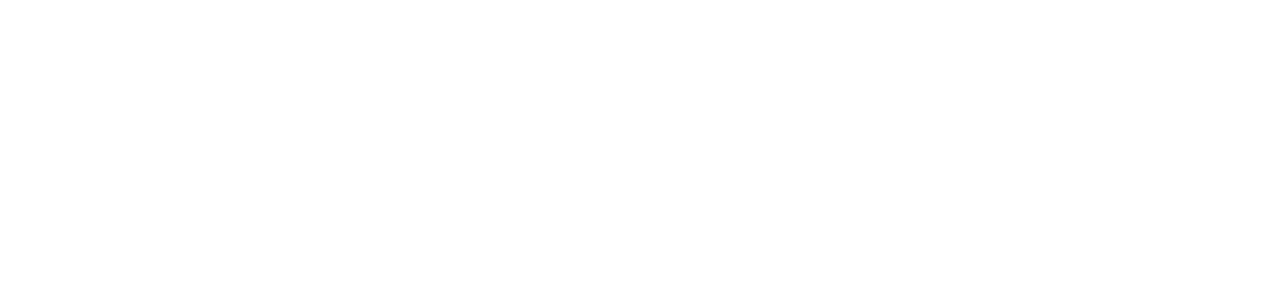
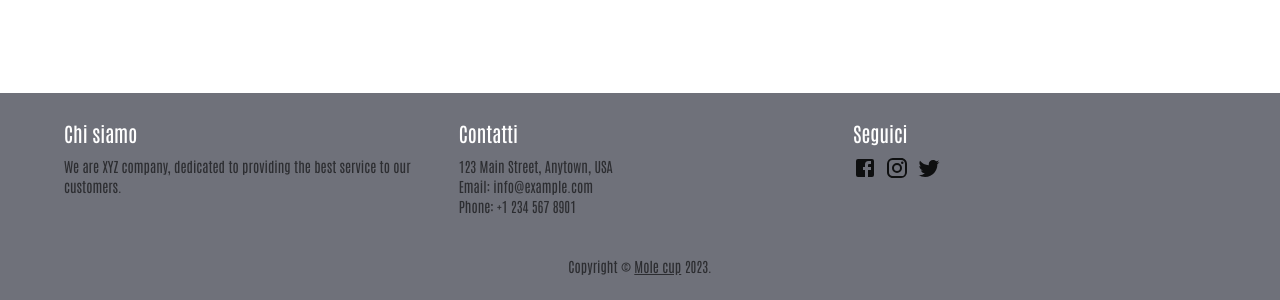
Before and after one commit to molecup/mole-frontend, a Next.js app in the folder mole-frontend/: page / in a window 1280 px wide. Shown: the part 804-1104 px from the top of the page. Before the commit the page ends 800 px from the top, so only its background shows below. Built offline with nearby package versions, Linux system fonts and the light colour scheme.

Commit message:
created footer and added min page height

```diff
--- a/mole-frontend/src/app/layout.tsx
+++ b/mole-frontend/src/app/layout.tsx
@@ -2,8 +2,8 @@
 import type { Metadata } from 'next'
 import { Inter } from 'next/font/google'
 import ThemeRegistry from '@/components/ThemeRegistry/ThemeRegistry';
-import Container from '@mui/system/Container';
 import Box from '@mui/system/Box';
+import Footer from '@/components/footer';
 
 
 //const inter = Inter({ subsets: ['latin'] })
@@ -23,9 +23,13 @@
       <body>
       <ThemeRegistry>
         <NavBar>
-          <Box sx={{padding : 0}}>
-            {children}
+          <Box sx={{display: 'flex', flexDirection: 'column', minHeight: '130vh',}}>
+            <Box sx={{padding : 0}}>
+              {children}
+            </Box>
+            <Footer/>
           </Box>
+
         </NavBar>
       </ThemeRegistry>
       </body>
--- /dev/null
+++ b/mole-frontend/src/components/footer.tsx
@@ -0,0 +1,79 @@
+
+import * as React from "react";
+import Container from "@mui/material/Container";
+import Typography from "@mui/material/Typography";
+import Link from "@mui/material/Link";
+import Grid from "@mui/material/Grid";
+import { Facebook, Instagram, Twitter } from "@mui/icons-material";
+import { Box } from "@mui/material";
+
+export default function Footer() {
+  return (
+    <Box
+      component="footer"
+      sx={{
+        backgroundColor: "secondary.light",
+        p: 6,
+        py: 3,
+        px: 2,
+        mt: 'auto',
+      }}
+    >
+      <Container maxWidth="lg">
+        <Grid container spacing={4}>
+          <Grid item xs={12} sm={4}>
+            <Typography variant="h6" color="secondary.contrastText" gutterBottom>
+              Chi siamo
+            </Typography>
+            <Typography variant="body2" color="text.secondary">
+              We are XYZ company, dedicated to providing the best service to our
+              customers.
+            </Typography>
+          </Grid>
+          <Grid item xs={12} sm={4}>
+            <Typography variant="h6" color="secondary.contrastText" gutterBottom>
+              Contatti
+            </Typography>
+            <Typography variant="body2" color="text.secondary">
+              123 Main Street, Anytown, USA
+            </Typography>
+            <Typography variant="body2" color="text.secondary">
+              Email: info@example.com
+            </Typography>
+            <Typography variant="body2" color="text.secondary">
+              Phone: +1 234 567 8901
+            </Typography>
+          </Grid>
+          <Grid item xs={12} sm={4}>
+            <Typography variant="h6" color="secondary.contrastText" gutterBottom>
+              Seguici
+            </Typography>
+            <Link href="https://www.facebook.com/" color="inherit">
+              <Facebook />
+            </Link>
+            <Link
+              href="https://www.instagram.com/"
+              color="inherit"
+              sx={{ pl: 1, pr: 1 }}
+            >
+              <Instagram />
+            </Link>
+            <Link href="https://www.twitter.com/" color="inherit">
+              <Twitter />
+            </Link>
+          </Grid>
+        </Grid>
+        <Box mt={5}>
+          <Typography variant="body2" color="text.secondary" align="center">
+            {"Copyright © "}
+            <Link color="inherit" href="https://molecup.com/">
+              Mole cup
+            </Link>{" "}
+            {new Date().getFullYear()}
+            {"."}
+          </Typography>
+        </Box>
+      </Container>
+    </Box>
+  );
+}
```
